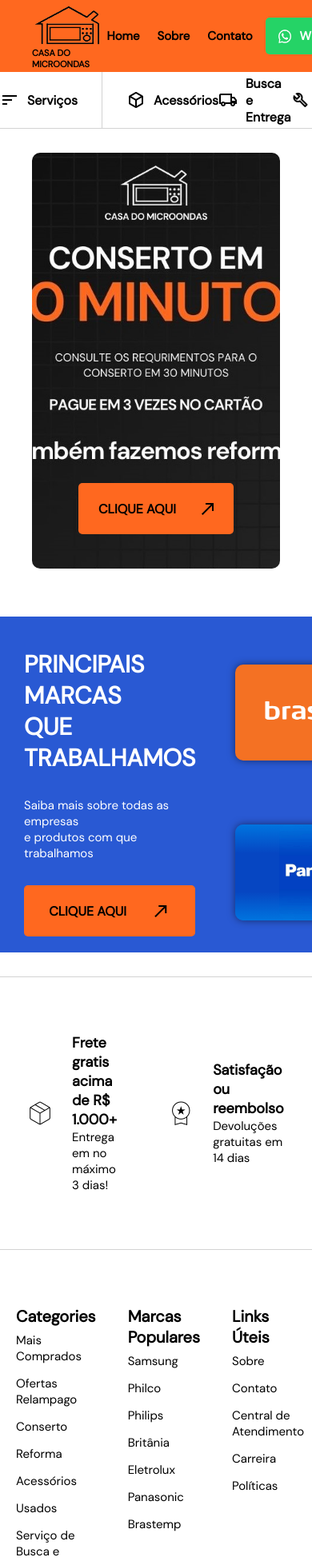
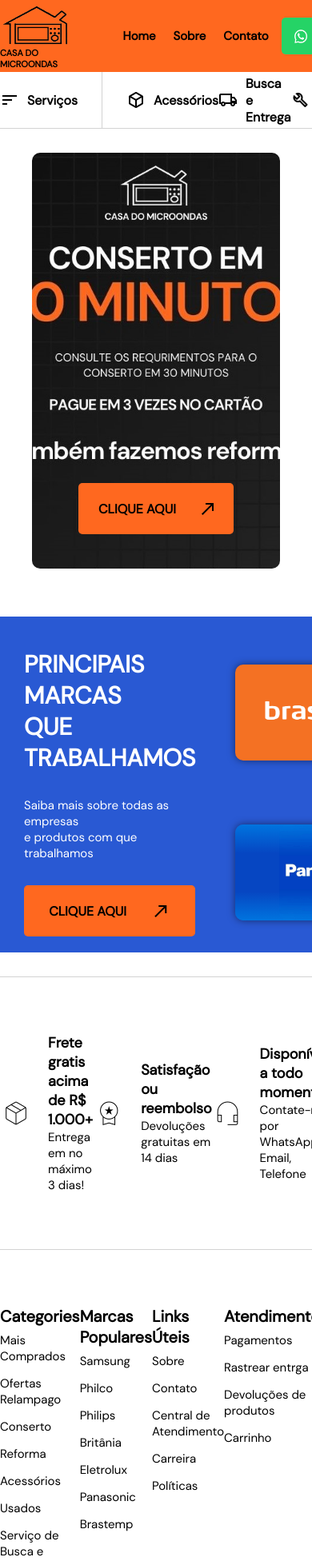
Before and after one commit to kwvalera/ProjetoMicroFront, a React (Create React App) app: page / in a window 390 px wide. Shown: the top 1952 px of the page at 80% size. Built offline with nearby package versions, Linux system fonts and the light colour scheme.

Commit message:
ajustando a responsividade

```diff
--- a/src/components/Footer.js
+++ b/src/components/Footer.js
@@ -8,6 +8,7 @@
     return (
         <div>
             <footer class="footer">
+                <div id="alignInfo">
                     <div class="infos">
                         <div class="contentInfo">
                             <span class="material-symbols-outlined">package_2</span>
@@ -38,6 +39,8 @@
                             </div>
                         </div>
                     </div>
+                </div>
+                <div id="alignCateg">
                     <div class="categoriesFooter">
                         <div class="columnFooter">
                             <p>Categories</p>
@@ -89,6 +92,8 @@
                             </div>
                         </div>
                     </div>
+                </div>
+                <div id="alignFootnote">
                     <div class="footnote" id="footnote">
                         <div class="copyright">
                             © Casa do Microondas - All Rights Reserved
@@ -105,6 +110,7 @@
                             </select>
                         </div>
                     </div>
+                </div>
             </footer>
         </div>
     );
--- a/src/components/Header.js
+++ b/src/components/Header.js
@@ -6,7 +6,9 @@
 
     return (
         <div>
+            <div class="alignHeader">
                 <header class="mainHeader">
+                    <div id="leftContent">
                         <div id="alignLogo" onClick={() => navigate("/")}>
                             <img id="iconHeader" src="assets/img/csicon.png" alt="logo" />
                             <p id="labelLogo">CASA DO MICROONDAS</p>
@@ -16,6 +18,8 @@
                             <button type="submit" onClick={() => navigate("/sobre")}>Sobre</button>
                             <button type="submit" onClick={() => navigate("/contato")}>Contato</button>
                         </div>
+                    </div>
+                    <div id="rightContent">
                         <div class="btnHeader">
                             <div class="zapHearder" onClick={() => navigate("/contato")}>
                                 <img id="iconZap" src="assets/img/zap.png" alt="logo do Whatsapp" />
@@ -24,12 +28,13 @@
                             <div class="contatoHearder" onClick={() => navigate("/contato")}>
                                 <p>Orçamento</p>
                             </div>
-
                         </div>
                         <div class="rightBtnHeader">
                             <button class="loginHeader" type="submit" onClick={() => navigate("/login")}><span class="material-symbols-outlined">person</span><p>Login</p></button>
                         </div>
+                    </div>
                 </header>
+            </div>
             <div class="alignSndHeader">
                 <header class="sndHeader">
                     <div class="categoryNav">
--- a/src/components/styles/Footer.css
+++ b/src/components/styles/Footer.css
@@ -1,16 +1,23 @@
+#alignInfo {
+    display: flex;
+    justify-content: center;
+    border-top: 1px solid lightgrey;
+}
+
 .infos{
     display: flex;
-    justify-content: space-around;
+    justify-content: space-between;
     align-items: center;
     flex-grow: 1;
-    border-top: 1px solid lightgrey;
+    max-width: 1410px;
+    width: 100%;
 }
 
 .contentInfo {
     display: flex;
     justify-content: center;
     align-items: center;
-    padding: 70px 30px;
+    padding: 70px 0;
     font-size: 18px;
     gap: 20px;
 }
@@ -26,17 +33,24 @@
     font-weight: 500;
 }
 
+#alignCateg {
+    display: flex;
+    justify-content: center;
+    border-top: 1px solid lightgrey;
+}
+
 .categoriesFooter {
     display: flex;
-    justify-content: space-evenly;
+    justify-content: space-between;
     flex-grow: 1;
-    border-top: 1px solid lightgrey;
+    max-width: 1410px;
+    width: 100%;
 }
 
 .columnFooter {
     display: flex;
     flex-direction: column;
-    padding: 70px 20px;
+    padding: 70px 0;
     font-size: 20px;
 }
 
@@ -110,12 +124,19 @@
     margin-right: 10px;
 }
 
+#alignFootnote {
+    display: flex;
+    justify-content: center;
+    border-top: 1px solid lightgrey;
+}
+
 .footnote{
     display: flex;
     justify-content: space-between;
     align-items: center;
     padding: 30px;
-    border-top: 1px solid lightgrey;
+    max-width: 1410px;
+    width: 100%;
 }
 
 .copyright {
--- a/src/components/styles/Header.css
+++ b/src/components/styles/Header.css
@@ -1,9 +1,21 @@
+.alignHeader {
+    display: flex;
+    justify-content: center;
+    background-color: #ff681f;
+}
+
 .mainHeader {
     display: flex;
     align-items: center;
     justify-content: space-between;
+    max-width: 1410px;
+    width: 100%;
     height: 90px;
-    background-color: #ff681f;
+}
+
+#leftContent {
+    display: flex;
+    gap: 60px;
 }
 
 #alignLogo {
@@ -11,7 +23,6 @@
     flex-direction: column;
     align-items: center;
     cursor: pointer;
-    margin-left: 40px;
 }
 
 #iconHeader {
@@ -39,9 +50,13 @@
     cursor: pointer;
 }
 
+#rightContent {
+    display: flex;
+    gap: 60px;
+}
+
 .btnHeader {
     display: flex;
-    justify-content: space-around;
 }
 
 .btnHeader div {
@@ -83,7 +98,6 @@
     background: none;
     cursor: pointer;
     margin-left: 10px;
-    margin-right: 40px;
 }
 
 .rightBtnHeader {
```
Lines whose indentation alone changed are shown as unchanged.
